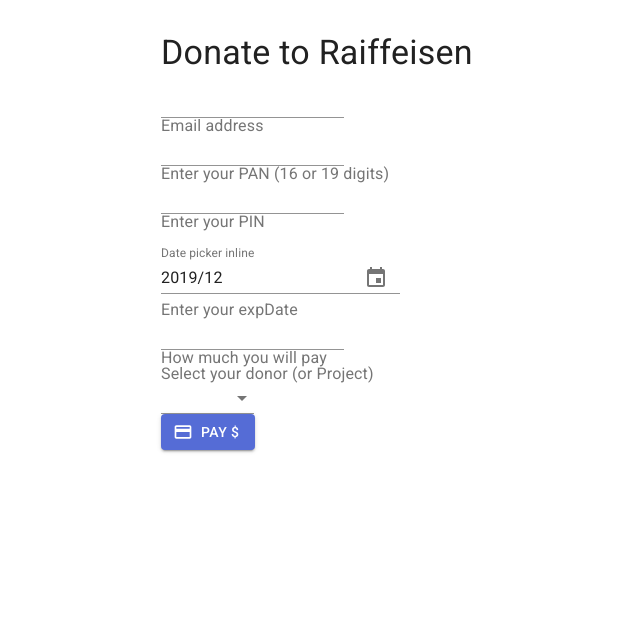
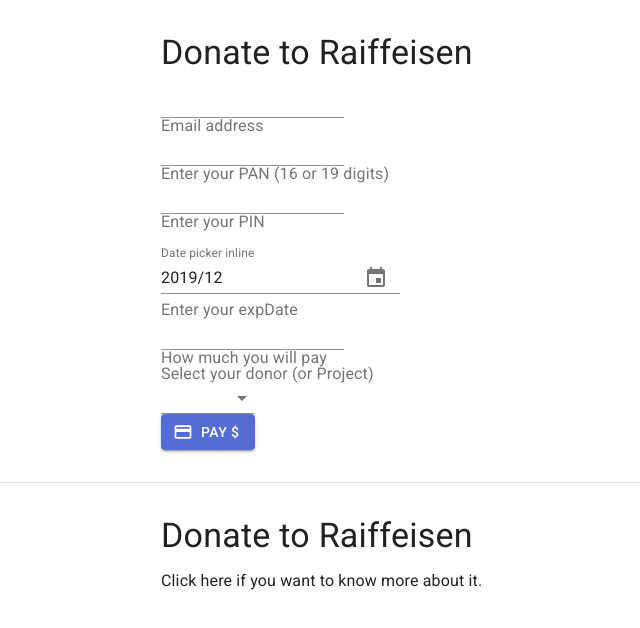
Before and after one commit to adonese/donates, a React (Create React App) app: page / in a window 1280 px wide. Shown: the top 628 px of the page, without its empty margins (203-843 px from the left). Built offline with nearby package versions, Linux system fonts and the light colour scheme.

Commit message:
adding details page

```diff
--- /dev/null
+++ b/src/details.js
@@ -0,0 +1,27 @@
+import React from 'react';
+import Container from '@material-ui/core/Container';
+import Typography from '@material-ui/core/Typography';
+import Box from '@material-ui/core/Box';
+
+class Details extends React.Component {
+  constructor(props) {
+    super(props);
+  }
+
+  render() {
+    return (
+      <Container maxWidth="sm">
+        <Box my={4}>
+          <Typography variant="h4" component="h1" gutterBottom>
+            {"Donate to " + "Raiffeisen"}
+          </Typography>
+          <Typography>
+            Click here if you want to know more about it.
+          </Typography>
+        </Box>
+      </Container>
+    );
+  }
+}
+
+export default Details
--- a/src/index.js
+++ b/src/index.js
@@ -4,12 +4,16 @@
 import { ThemeProvider } from '@material-ui/core/styles';
 import App from './App';
 import theme from './theme';
+import Details from "./details"
+import Divider from "@material-ui/core/Divider"
 
 ReactDOM.render(
   <ThemeProvider theme={theme}>
     {/* CssBaseline kickstart an elegant, consistent, and simple baseline to build upon. */}
     <CssBaseline />
     <App />
+    <Divider />
+    <Details />
   </ThemeProvider>,
   document.querySelector('#root'),
 );
```
